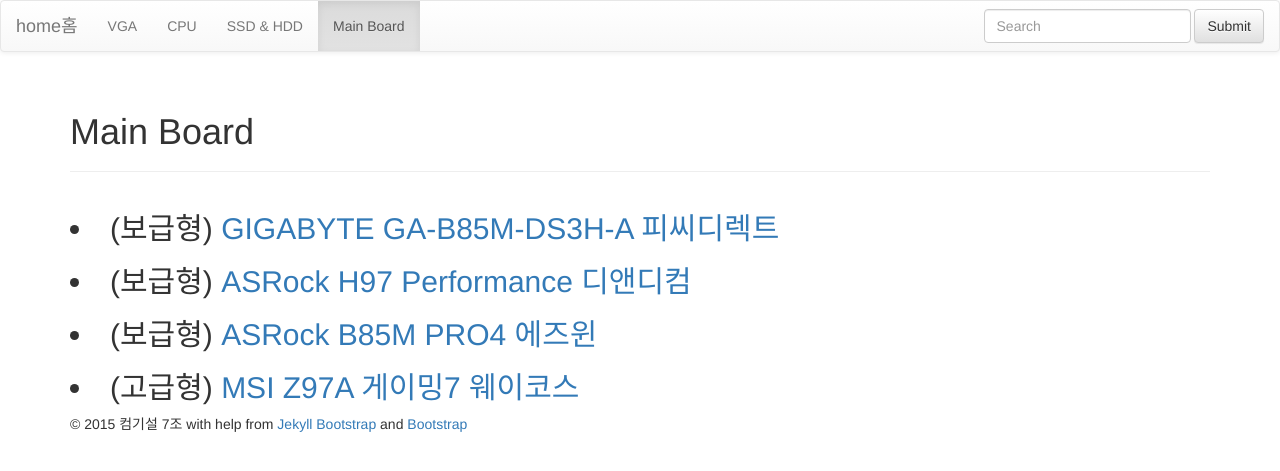
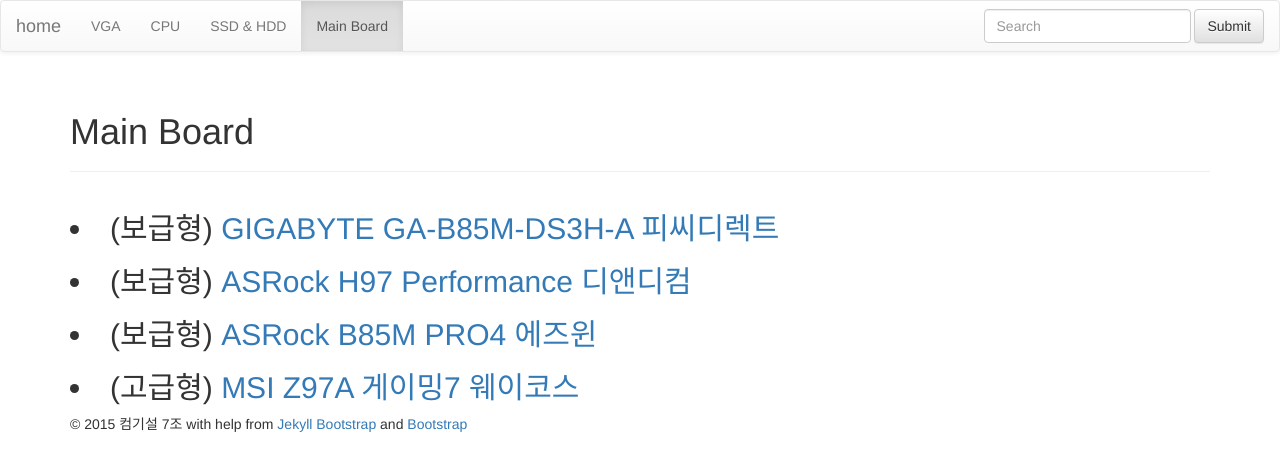
Before and after one commit to kutchoiwjun92/kutchoiwjun92.github.com, a Jekyll site: the page built from tags.html, in a window 1280 px wide. Shown: the top 471 px of the page. Built offline with Jekyll 4.4.1, drawn with Linux system fonts in a browser that asks for light colours; nearby versions of some CDN libraries; library files that are not in the unit come from our copies.

Commit message:
Update _config.yml

```diff
--- a/_config.yml
+++ b/_config.yml
@@ -8,7 +8,7 @@
 # Themes are encouraged to use these universal variables
 # so be sure to set them if your theme uses them.
 #
-title : home홈
+title : home
 tagline: Site Tagline
 author :
   name : 컴기설 7조
```
